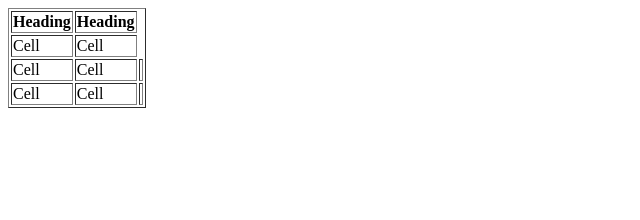
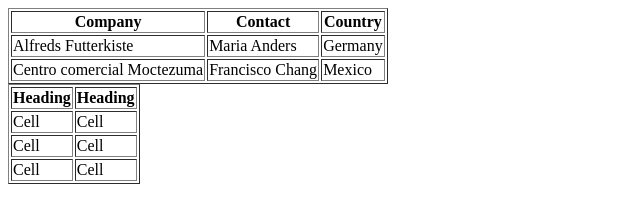
Before and after one commit to BackendExpert/table-creator-test, a plain HTML site: page index.html in a window 1280 px wide. Shown: the whole page, without its empty margins (0-640 px from the left). Drawn offline with Linux system fonts and the light colour scheme.

Commit message:
UPdate
Co-Authored-By: JehanKandy  <jehankandy@gmail.com>

```diff
--- a/index.html
+++ b/index.html
@@ -5,9 +5,31 @@
     <meta http-equiv="X-UA-Compatible" content="IE=edge">
     <meta name="viewport" content="width=device-width, initial-scale=1.0">
     <title>Table Creator</title>
-    <link rel="stylesheet" href="style.css">
+
 </head>
 <body>
+
+    <table border="1">
+        <thead>
+            <tr>
+            <th>Company</th>
+            <th>Contact</th>
+            <th>Country</th>
+            </tr>
+        </thead>
+        <tbody>
+            <tr>
+                <td>Alfreds Futterkiste</td>
+                <td>Maria Anders</td>
+                <td>Germany</td>
+            </tr>
+            <tr>
+                <td>Centro comercial Moctezuma</td>
+                <td>Francisco Chang</td>
+                <td>Mexico</td>
+            </tr>
+        </tbody>
+      </table>
 
       <table border="1">
         <thead>
@@ -23,15 +45,15 @@
             </tr>
             <tr>
                 <td>Cell</td>
-            <td>Cell<td>
+                <td>Cell</td>
             </tr>
             <tr>
                 <td>Cell</td>
-            <td>Cell<td>
+                <td>Cell</td>
             </tr>
         </tbody>
       </table>
 
-    <script src="script.js"></script>
+
 </body>
 </html>
```
Lines whose indentation alone changed are shown as unchanged.
